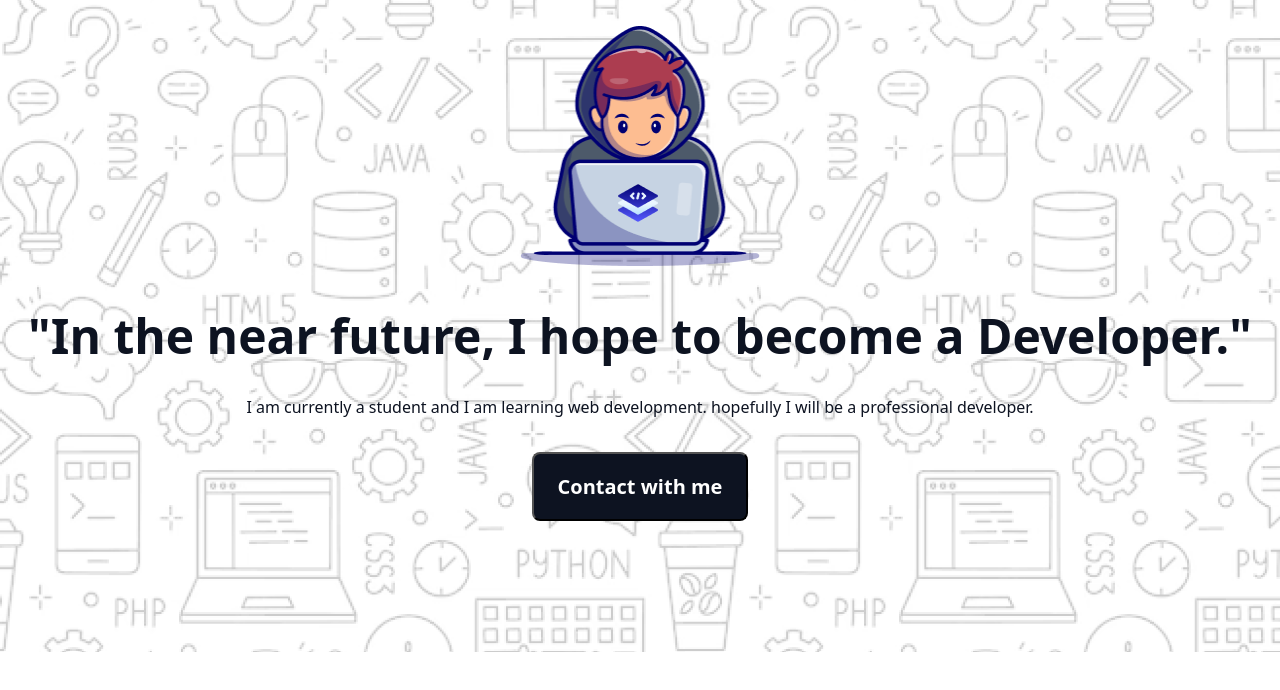
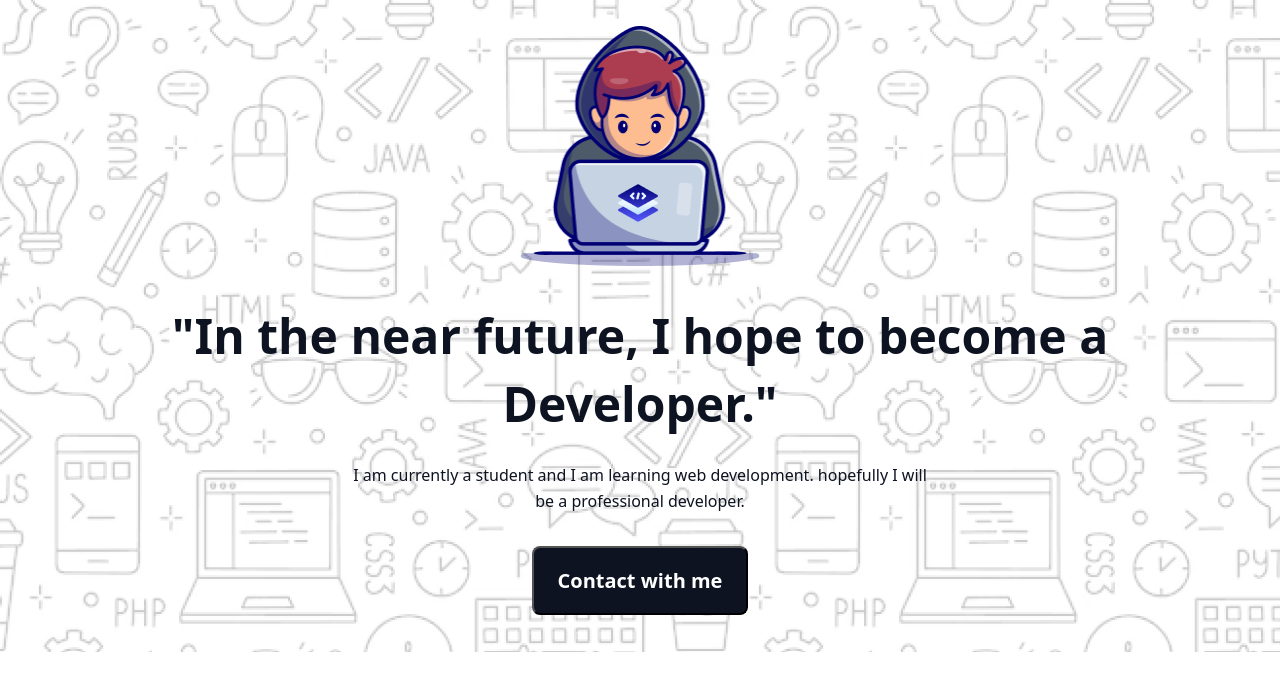
Before and after one commit to Sabit01Hasan/Sabit-Hasan-s-Resume, a plain HTML site: page index.html in a window 1280 px wide. Drawn offline with Linux system fonts and the light colour scheme; a web font is replaced by a local one.

Commit message:
adit the banner

```diff
--- a/index.html
+++ b/index.html
@@ -14,10 +14,16 @@
         <div class="banner-pic">
             <img src="assets/Group.png" alt="" width="240px" height="240px">
         </div>
-        <h2 class="banner-header">
-            "In the near future, I hope to become a Developer."
-        </h2>
-        <p class="banner-description">I am currently a student and I am learning web development. hopefully I will be a professional developer.</p>
+        <div class="header">
+            <h2 class="banner-header">
+                "In the near future, I hope to become a
+            </h2>
+            <h2 class="banner-header">Developer."</h2>
+        </div>
+        <div class="description">
+        <p class="banner-description">I am currently a student and I am learning web development. hopefully I will </p>
+        <p class="banner-description">be a professional developer.</p>
+        </div>
         <a href=""><button class="banner-button"><p class="button-paragraph">Contact with me</p></button></a>
     </header>
 </body>
--- a/styls/styls.css
+++ b/styls/styls.css
@@ -21,6 +21,8 @@
     line-height: 68px;
     letter-spacing: 0%;
     text-align: center;
+}
+.header{
     margin-top: 32px;
 }
 .banner-description{
@@ -31,6 +33,8 @@
     line-height: 26px;
     letter-spacing: 0%;
     text-align: center;
+}
+.description{
     margin-top: 24px;
 }
 .banner-button{
```
